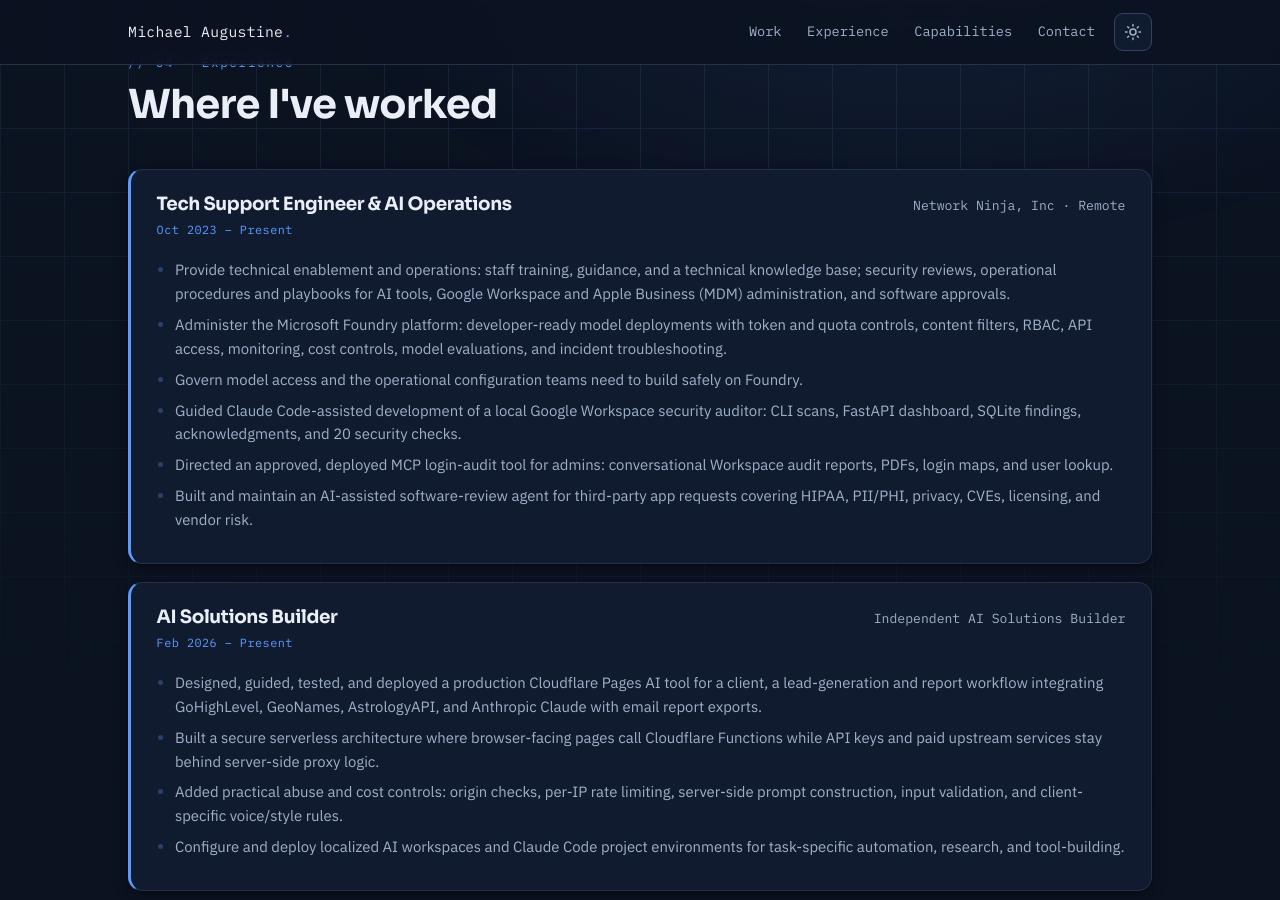
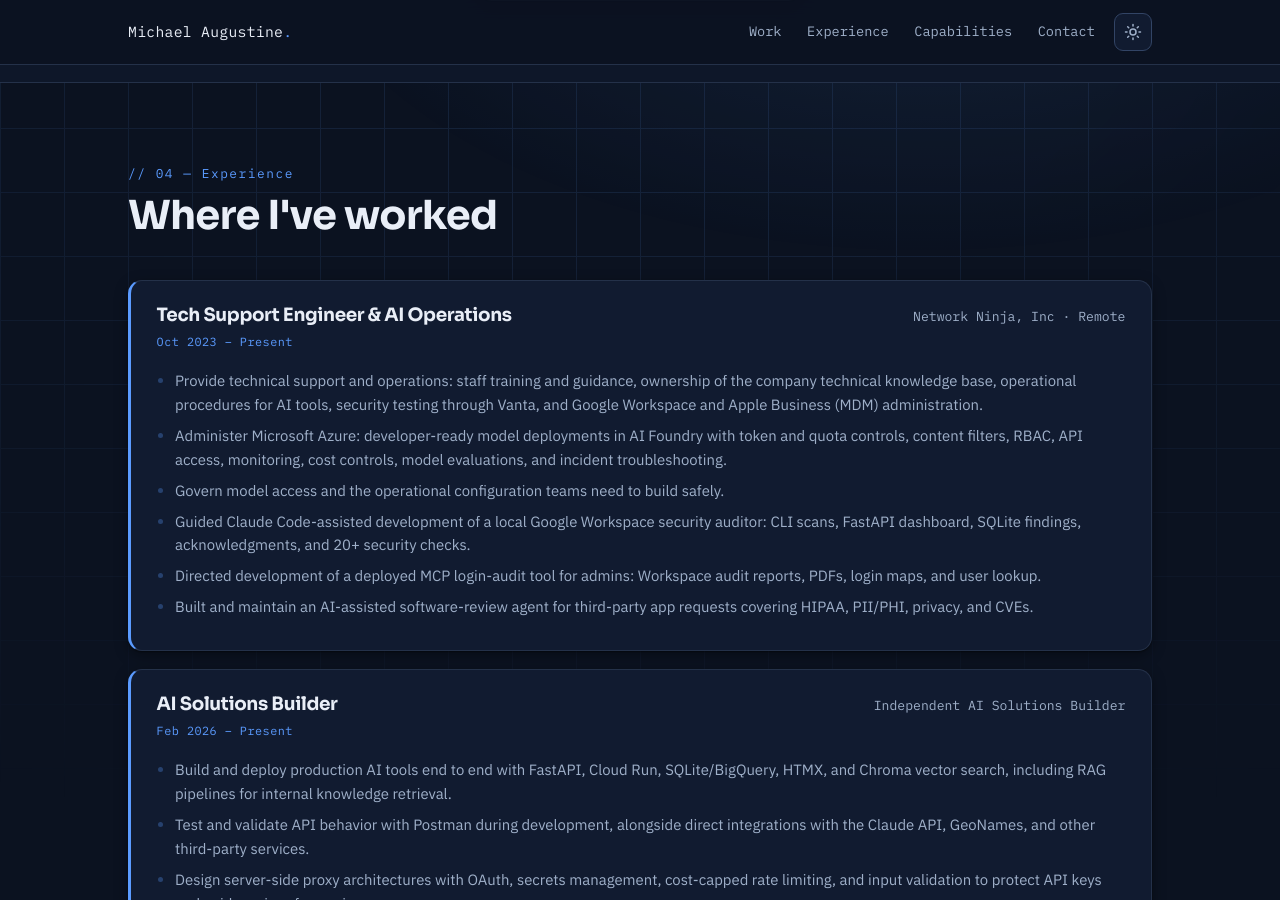
Before and after one commit to augforce/augforce.github.io, a Jekyll site: the page built from index.html, in a window 1280 px wide and 900 px high, scrolled down 4455 px. Built offline with Jekyll 4.4.1, drawn with Linux system fonts in a browser that asks for light colours; some of the changed text lies outside the part shown.

Commit message:
Content: sync focus, skills, experience, and titles with new resume
Co-Authored-By: Claude Fable 5 <noreply@anthropic.com>

```diff
--- a/_config.yml
+++ b/_config.yml
@@ -1,6 +1,6 @@
 title: "Michael Augustine"
-tagline: "AI Platform Operations, Enablement & Applied AI Tools"
-description: "Michael Augustine — AI Platform Operations, Enablement & Applied AI Tools"
+tagline: "Technical Support & AI Operations Specialist"
+description: "Michael Augustine, Technical Support & AI Operations Specialist"
 url: "https://augforce.github.io"
 baseurl: ""
 
--- a/_data/experience.yml
+++ b/_data/experience.yml
@@ -5,21 +5,22 @@
   location: "Remote"
   dates: "Oct 2023 – Present"
   points:
-    - "Provide technical enablement and operations: staff training, guidance, and a technical knowledge base; security reviews, operational procedures and playbooks for AI tools, Google Workspace and Apple Business (MDM) administration, and software approvals."
-    - "Administer the Microsoft Foundry platform: developer-ready model deployments with token and quota controls, content filters, RBAC, API access, monitoring, cost controls, model evaluations, and incident troubleshooting."
-    - "Govern model access and the operational configuration teams need to build safely on Foundry."
-    - "Guided Claude Code-assisted development of a local Google Workspace security auditor: CLI scans, FastAPI dashboard, SQLite findings, acknowledgments, and 20 security checks."
-    - "Directed an approved, deployed MCP login-audit tool for admins: conversational Workspace audit reports, PDFs, login maps, and user lookup."
-    - "Built and maintain an AI-assisted software-review agent for third-party app requests covering HIPAA, PII/PHI, privacy, CVEs, licensing, and vendor risk."
+    - "Provide technical support and operations: staff training and guidance, ownership of the company technical knowledge base, operational procedures for AI tools, security testing through Vanta, and Google Workspace and Apple Business (MDM) administration."
+    - "Administer Microsoft Azure: developer-ready model deployments in AI Foundry with token and quota controls, content filters, RBAC, API access, monitoring, cost controls, model evaluations, and incident troubleshooting."
+    - "Govern model access and the operational configuration teams need to build safely."
+    - "Guided Claude Code-assisted development of a local Google Workspace security auditor: CLI scans, FastAPI dashboard, SQLite findings, acknowledgments, and 20+ security checks."
+    - "Directed development of a deployed MCP login-audit tool for admins: Workspace audit reports, PDFs, login maps, and user lookup."
+    - "Built and maintain an AI-assisted software-review agent for third-party app requests covering HIPAA, PII/PHI, privacy, and CVEs."
 
 - role: "AI Solutions Builder"
   org: "Independent AI Solutions Builder"
   dates: "Feb 2026 – Present"
   points:
-    - "Designed, guided, tested, and deployed a production Cloudflare Pages AI tool for a client, a lead-generation and report workflow integrating GoHighLevel, GeoNames, AstrologyAPI, and Anthropic Claude with email report exports."
-    - "Built a secure serverless architecture where browser-facing pages call Cloudflare Functions while API keys and paid upstream services stay behind server-side proxy logic."
-    - "Added practical abuse and cost controls: origin checks, per-IP rate limiting, server-side prompt construction, input validation, and client-specific voice/style rules."
-    - "Configure and deploy localized AI workspaces and Claude Code project environments for task-specific automation, research, and tool-building."
+    - "Build and deploy production AI tools end to end with FastAPI, Cloud Run, SQLite/BigQuery, HTMX, and Chroma vector search, including RAG pipelines for internal knowledge retrieval."
+    - "Test and validate API behavior with Postman during development, alongside direct integrations with the Claude API, GeoNames, and other third-party services."
+    - "Design server-side proxy architectures with OAuth, secrets management, cost-capped rate limiting, and input validation to protect API keys and paid services from misuse."
+    - "Build YAML-configured, rule-based scoring engines with an optional Claude-powered analysis layer, keeping core logic testable offline while AI enhances output only when available."
+    - "Deployed a self-hosted LibreChat instance organized around model-specific strengths, removing guesswork from AI tool selection."
 
 - role: "Senior Technology Support Specialist"
   org: "Ferguson Florissant School District"
@@ -27,6 +28,6 @@
   dates: "Jan 2011 – Oct 2023"
   points:
     - "Managed the lifecycle, security, and OS updates for a fleet of 1,000+ Chromebooks, plus Windows and Mac support."
-    - "Oversaw daily server operations and network stability across multiple campuses with rapid-response technical support."
+    - "Oversaw daily server operations and network stability across multiple campuses with rapid-response technical support in a high-volume ticketing environment."
     - "Advised administration on emerging education-technology needs and large-scale hardware deployment strategy."
     - "Trained staff and students on new hardware and software, bridging the gap for non-technical users."
--- a/_data/focus.yml
+++ b/_data/focus.yml
@@ -1,10 +1,13 @@
 # "What I do" — focus areas, drawn from the résumé.
 
+- name: "Technical Support"
+  blurb: "SaaS support and L2/L3 troubleshooting across macOS/iOS, Chrome OS, and Windows, plus device management, ticketing systems, Slack management, and systems administration."
+
 - name: "AI Platform Operations"
-  blurb: "Administering Microsoft Foundry end to end (model deployments, token and quota controls, content filters, RBAC, API access, logging and monitoring, cost controls, private networking, and model evaluations) so developers can build safely."
+  blurb: "Administering Microsoft Foundry end to end (model deployments, token and quota controls, content filters, RBAC, API access, logging and monitoring, cost controls, and model evaluations) so developers can build safely."
 
 - name: "AI Tool Building & Enablement"
-  blurb: "Designing, testing, documenting, and shipping practical AI tools with Claude Code, Claude Design, the Anthropic API, MCP server development, and agentic workflows, plus the technical enablement and knowledge base creation that help a team actually adopt them."
+  blurb: "Designing, testing, documenting, and shipping practical AI tools with Claude Code, Claude Design, Anthropic API proxy orchestration, Python, MCP server development, Postman, and agentic workflows, backed by AI-assisted testing and validation."
 
 - name: "Cloud, Data & Integrations"
-  blurb: "Google Workspace Super Admin, Google Cloud and BigQuery, Cloudflare Pages/Functions, FastAPI, SQLite, OAuth, and secrets management, the plumbing that wires these tools into real systems."
+  blurb: "Google Workspace and GCP Super Admin, Microsoft Azure admin, SQL and BigQuery, Cloudflare Pages/Functions, FastAPI, SQLite, OAuth, and secrets management, the plumbing that wires these tools into real systems."
--- a/_data/skills.yml
+++ b/_data/skills.yml
@@ -1,13 +1,13 @@
 # Capability clusters for the Capabilities section — mirrors the résumé.
 
+- group: "Technical Support"
+  items: ["SaaS Support", "L2/L3 Troubleshooting", "Device Management", "Ticketing Systems", "Slack Management", "macOS/iOS", "Chrome OS", "Windows Support", "SysAdmin"]
+
 - group: "AI Platform Operations"
-  items: ["Microsoft Foundry", "Model Deployments", "Token & Quota Controls", "Content Filters", "RBAC", "API Access", "Logging & Monitoring", "Cost Controls", "Private Networking", "Model Evaluations"]
+  items: ["Microsoft Foundry", "Model Deployments", "Token & Quota Controls", "Content Filters", "RBAC", "API Access", "Logging & Monitoring", "Cost Controls", "Model Evaluations"]
 
 - group: "AI Tool Building & Enablement"
-  items: ["Claude Code", "Claude Design", "Anthropic API", "MCP Server Development", "Agentic Workflow Design", "AI-Assisted Testing & Validation", "Knowledge Base Creation"]
+  items: ["Claude Code", "Claude Design", "Anthropic API Proxy Orchestration", "Python", "MCP Server Development", "Postman", "Agentic Workflows", "AI-Assisted Testing & Validation"]
 
 - group: "Cloud, Data & Integrations"
-  items: ["Google Workspace Super Admin", "Google Cloud", "BigQuery", "Cloudflare Pages/Functions", "FastAPI", "SQLite", "OAuth", "APIs", "Secrets Management"]
-
-- group: "Applied AI Workflows"
-  items: ["Internal Tools", "API Proxy Orchestration", "Report Generation", "Security Review Automation", "AI Workflow Automation"]
+  items: ["Google Workspace & GCP Super Admin", "Microsoft Azure Admin", "SQL", "BigQuery", "Cloudflare Pages/Functions", "FastAPI", "SQLite", "OAuth", "APIs", "Secrets Management"]
--- a/_includes/hero.html
+++ b/_includes/hero.html
@@ -1,6 +1,6 @@
 <section class="hero" id="top">
   <div class="container hero__inner">
-    <p class="kicker" data-reveal>Technology Support &amp; AI Platform Management</p>
+    <p class="kicker" data-reveal>Technical Support &amp; AI Operations Specialist</p>
     <img class="hero__photo" data-reveal
          src="{{ '/assets/img/michael.png' | relative_url }}" width="334" height="406"
          alt="Michael Augustine" loading="eager" decoding="async">
```
